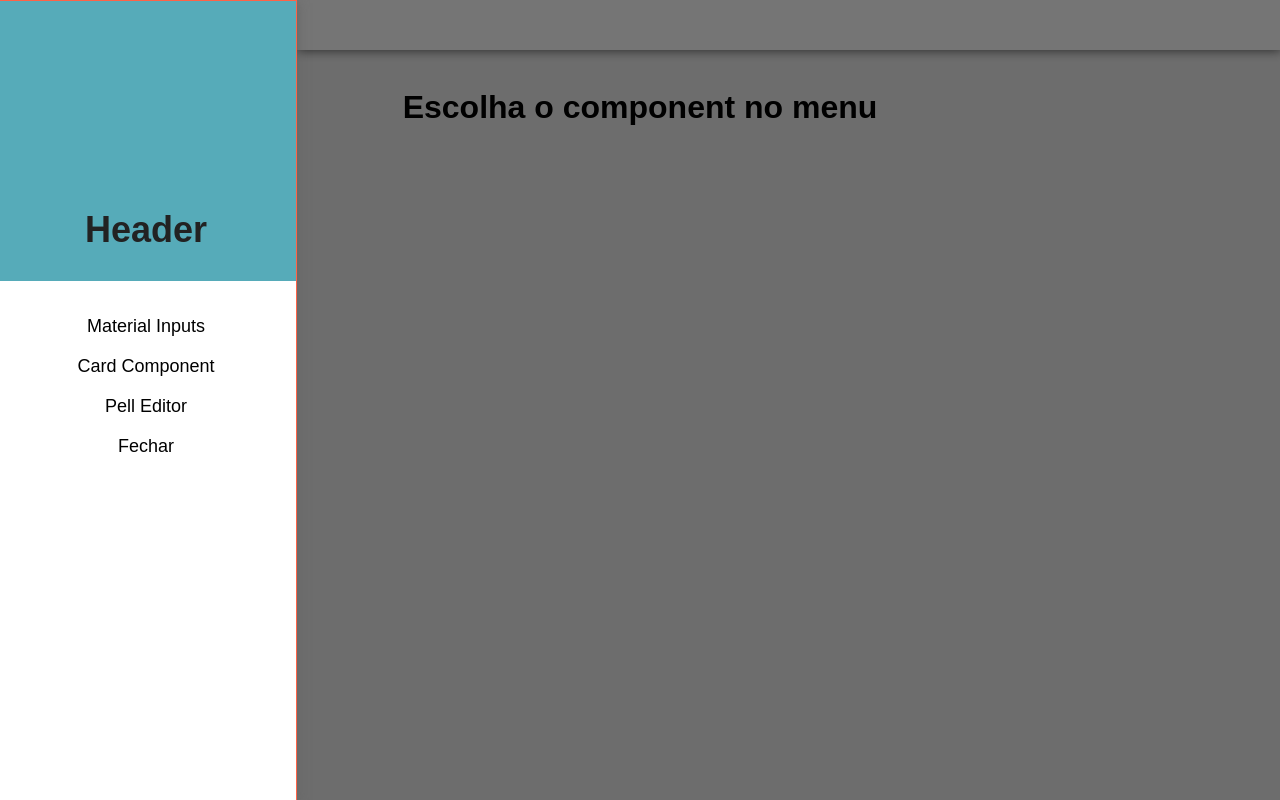
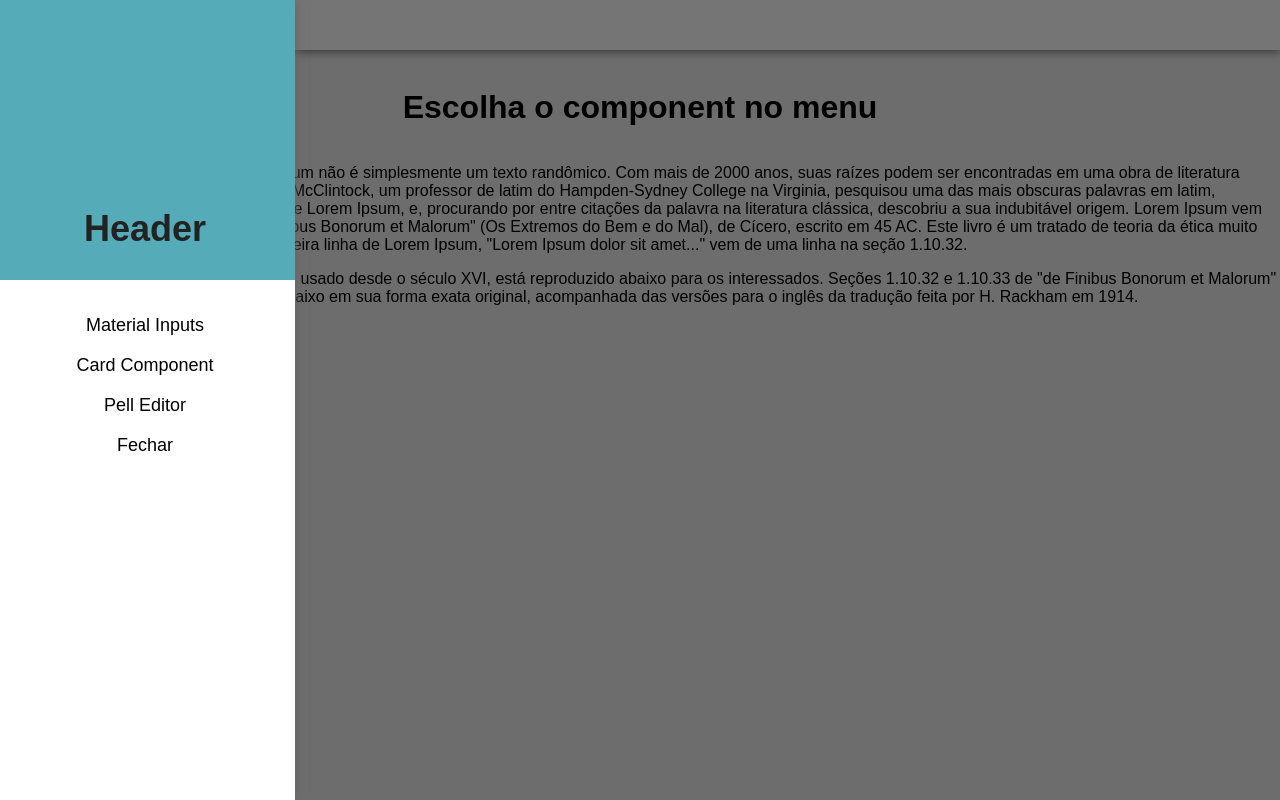
Before and after one commit to ramonmoraes/react-web-components, a React (Create React App) app: page / in a window 1280 px wide. Built offline with nearby package versions, Linux system fonts and the light colour scheme.

Commit message:
OverlayFade locking scroll aswell

```diff
--- a/src/App.js
+++ b/src/App.js
@@ -37,6 +37,10 @@ class App extends Component {
             <Route path="/CardComponent" component={CardComponentExample} />
             <Route path="/MenuTablet" component={MenuTabletExample} />
             <Route path="/PellEditor" component={PellEditorExample} />
+          </div>
+          <div>
+            <p> o contrário do que se acredita, Lorem Ipsum não é simplesmente um texto randômico. Com mais de 2000 anos, suas raízes podem ser encontradas em uma obra de literatura latina clássica datada de 45 AC. Richard McClintock, um professor de latim do Hampden-Sydney College na Virginia, pesquisou uma das mais obscuras palavras em latim, consectetur, oriunda de uma passagem de Lorem Ipsum, e, procurando por entre citações da palavra na literatura clássica, descobriu a sua indubitável origem. Lorem Ipsum vem das seções 1.10.32 e 1.10.33 do "de Finibus Bonorum et Malorum" (Os Extremos do Bem e do Mal), de Cícero, escrito em 45 AC. Este livro é um tratado de teoria da ética muito popular na época da Renascença. A primeira linha de Lorem Ipsum, "Lorem Ipsum dolor sit amet..." vem de uma linha na seção 1.10.32. </p>
+            <p>O trecho padrão original de Lorem Ipsum, usado desde o século XVI, está reproduzido abaixo para os interessados. Seções 1.10.32 e 1.10.33 de "de Finibus Bonorum et Malorum" de Cicero também foram reproduzidas abaixo em sua forma exata original, acompanhada das versões para o inglês da tradução feita por H. Rackham em 1914. </p>
           </div>
         </div>
       </BrowserRouter>
--- a/src/components/MenuMobile/style.css
+++ b/src/components/MenuMobile/style.css
@@ -27,7 +27,6 @@
     overflow: hidden;
     background-color: rgba(0, 0, 0, 0.5); }
   .MenuMobile-sideNav {
-    border: 1px solid tomato;
     position: fixed;
     transition: inherit;
     top: 0px;
--- a/src/components/OverlayFade/index.js
+++ b/src/components/OverlayFade/index.js
@@ -9,8 +9,15 @@ class OverlayFade extends Component {
 
   render() {
     const { condition = true} = this.props;
+    const body = document.body;
+    if (condition) {
+      body.classList.add('unscrollable');
+    } else {
+      body.classList.remove('unscrollable');
+    }
+
     return condition
-    ? (<div className="OverlayFade" onClick={this.handleClick}></div>)
+    ? (<div className="OverlayFade" onClick={this.handleClick} onTouchMove={this.handleClick}></div>)
     : null;
   }
 }
--- a/src/components/OverlayFade/style.css
+++ b/src/components/OverlayFade/style.css
@@ -8,3 +8,6 @@
   top: 0px;
   left: 0px;
   z-index: 0; }
+
+.unscrollable {
+  overflow: hidden; }
--- a/src/components/OverlayFade/style.scss
+++ b/src/components/OverlayFade/style.scss
@@ -1,5 +1,5 @@
 .OverlayFade {
-    background-color: rgba(0,0,0,0.54);
+  background-color: rgba(0, 0, 0, 0.54);
   transition: 0.4s;
   height: 100vh;
   width: 100vw;
@@ -9,3 +9,7 @@
   left: 0px;
   z-index: 0;
 }
+
+.unscrollable {
+  overflow: hidden;
+}
```
Lines whose indentation alone changed are shown as unchanged.
